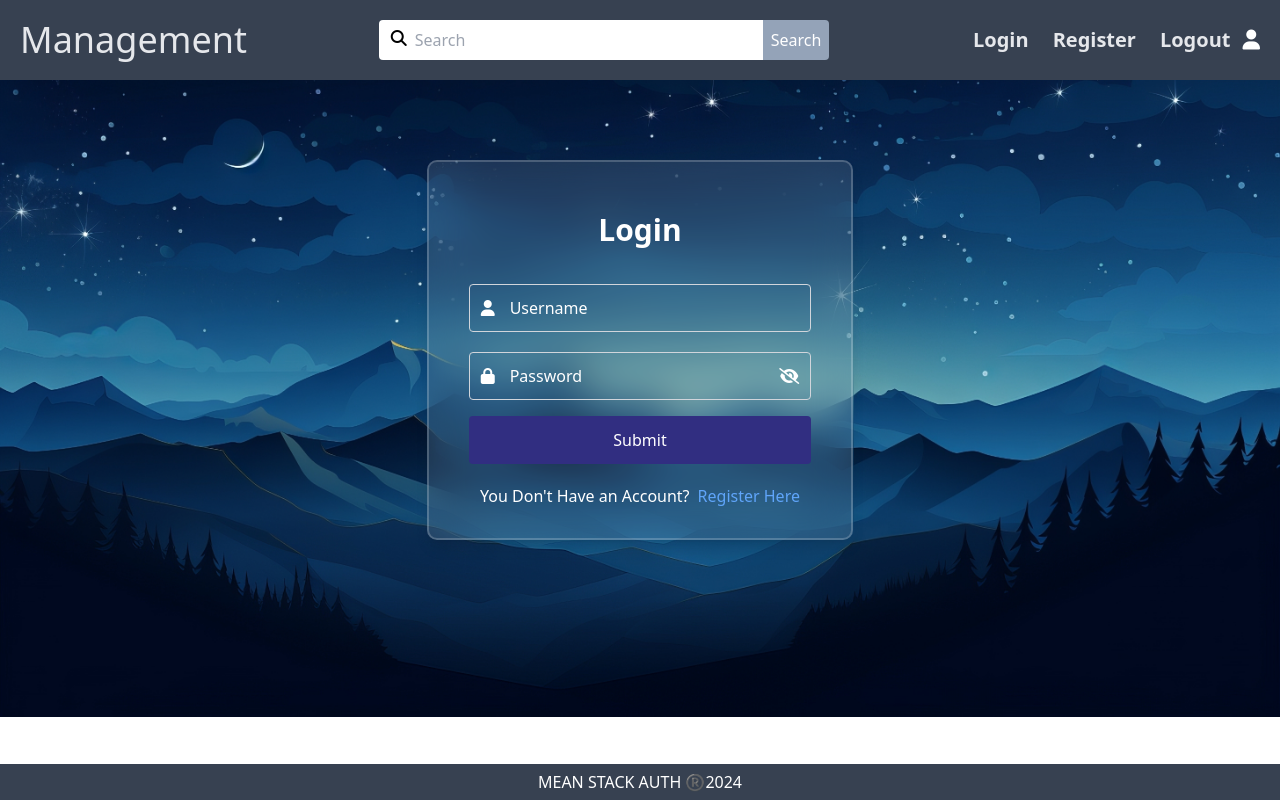
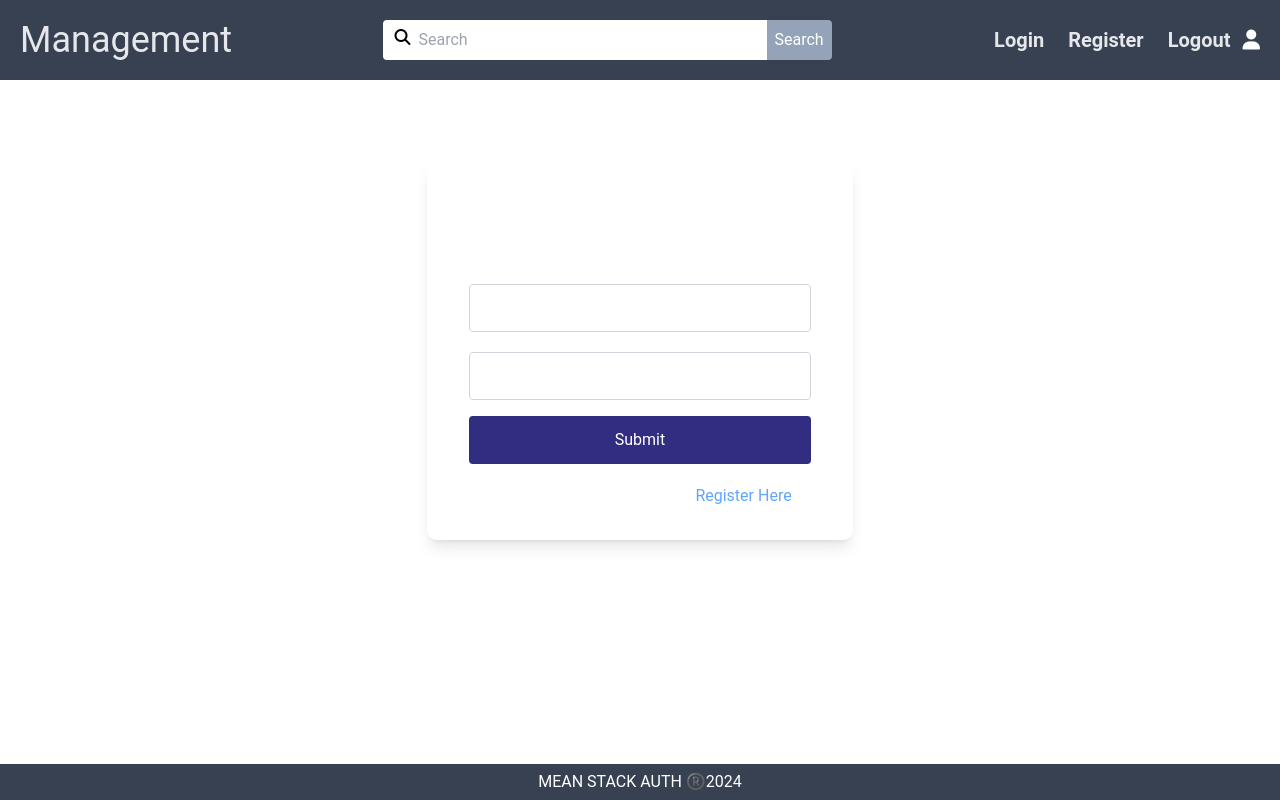
Before and after one commit to jnorgini/angular-jwt, an Angular app: page / in a window 1280 px wide. Built offline with nearby package versions, Linux system fonts and the light colour scheme; no server answers.

Commit message:
fix: background img removed from global

```diff
--- a/src/styles.css
+++ b/src/styles.css
@@ -9,11 +9,5 @@
   cursor: not-allowed;
 }
 
-html, body {
-  background-image: url('../src/assets/bg-img.jpg');
-  /* background-color: #1a202c; */
-  background-size: cover;
-  background-repeat: no-repeat;
-  margin: 0;
-  padding: 0;
-}
+html, body { height: 100%; }
+body { margin: 0; font-family: Roboto, "Helvetica Neue", sans-serif; }
```
